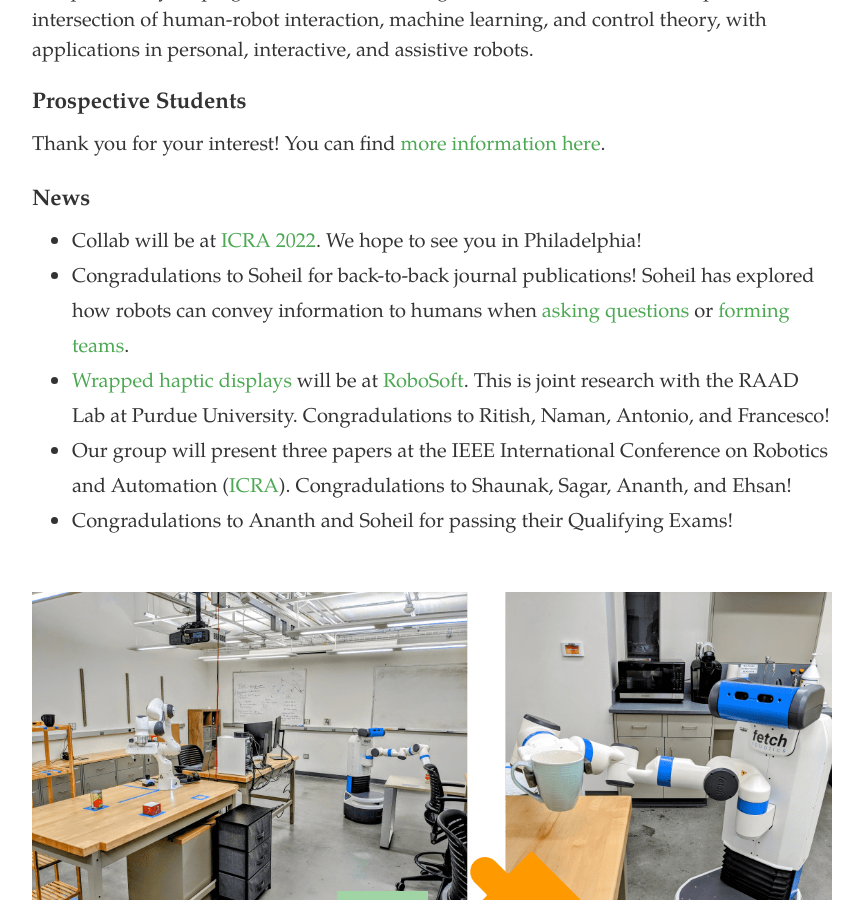
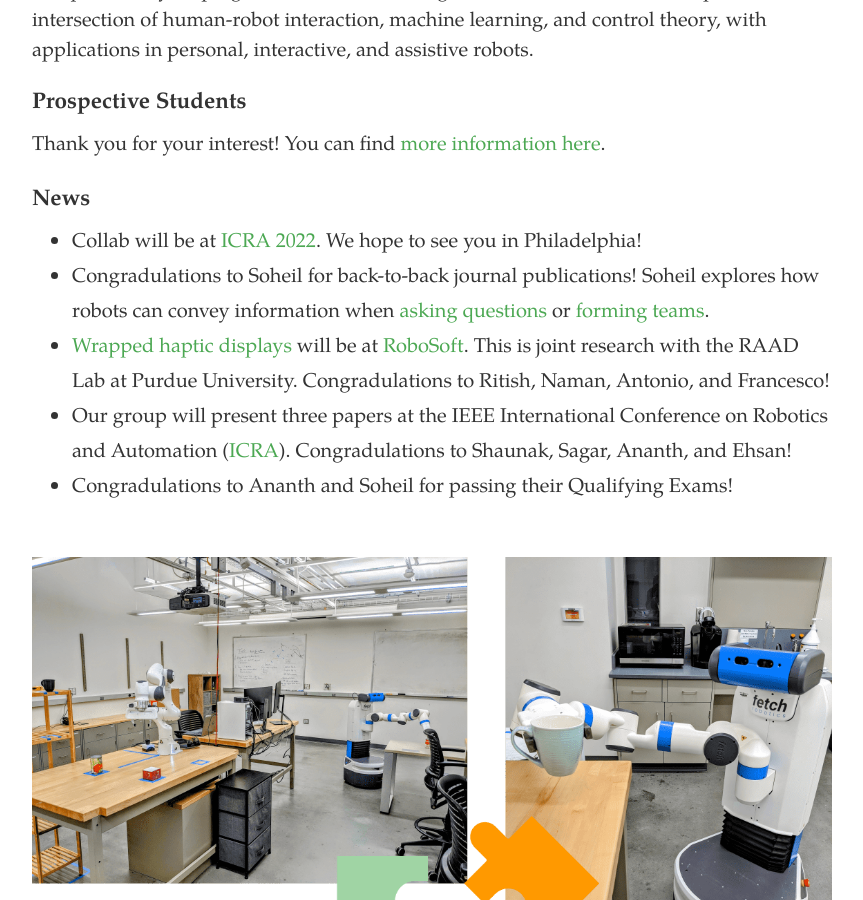
Before and after one commit to VT-Collab/vt-collab.github.io, a Jekyll site: the page built from index.html, in a window 1280 px wide and 900 px high, scrolled down 746 px. Shown: the whole window, without its empty margins (208-1071 px from the left). Built offline with Jekyll 4.4.1, drawn with Linux system fonts in a browser that asks for light colours; nearby versions of some CDN libraries.

Commit message:
adding shahab

```diff
--- a/_data/news.yml
+++ b/_data/news.yml
@@ -1,6 +1,6 @@
 - text: "Collab will be at <a href=\"http://www.icra2022.org\">ICRA 2022</a>. We hope to see you in Philadelphia!"
 
-- text: "Congradulations to Soheil for back-to-back journal publications! Soheil has explored how robots can convey information to humans when <a href=\"https://youtu.be/tC6y_jHN7Vw\">asking questions</a> or <a href=\"https://youtu.be/cfN7O5na3mg\">forming teams</a>."
+- text: "Congradulations to Soheil for back-to-back journal publications! Soheil explores how robots can convey information when <a href=\"https://youtu.be/tC6y_jHN7Vw\">asking questions</a> or <a href=\"https://youtu.be/cfN7O5na3mg\">forming teams</a>."
 
 - text: "<a href=\"https://youtu.be/tX-2Tqeb9Nw\">Wrapped haptic displays</a> will be at <a href=\"https://softroboticsconference.org\">RoboSoft</a>. This is joint research with the RAAD Lab at Purdue University. Congradulations to Ritish, Naman, Antonio, and Francesco!"
 
--- a/_data/people.yml
+++ b/_data/people.yml
@@ -27,7 +27,7 @@
 
 - name: Shahabedin (Shahab) Sagheb
   picture: /images/people/shahab.png
-  description: Shahab is an assistant collegiate professor and a PhD student in the Mechanical Engineering Department. He is interested in how humans and robots learn from each other, collaborate, and compete.
+  description: Shahab is an assistant collegiate professor and a PhD student in the Mechanical Engineering Department. He is interested in humans and robots that learn, collaborate, and compete.
   rank: grad
 
 - name: Lauren Chuderewicz
```
